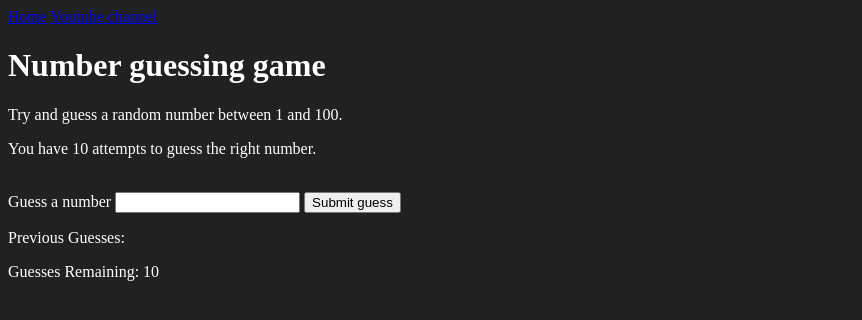
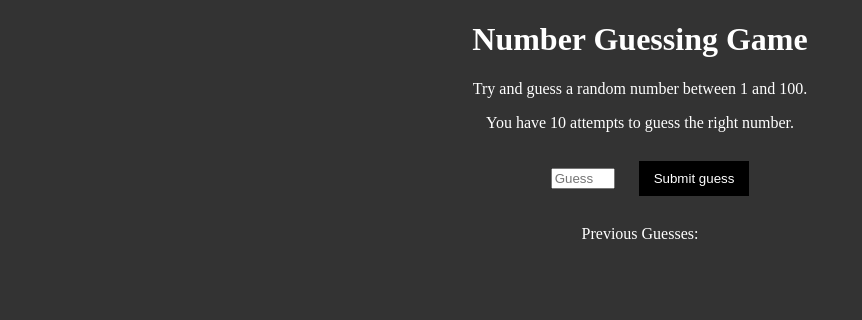
Before and after one commit to Vilas317/Guess-the-Number, a plain HTML site: page index.html in a window 1280 px wide. Shown: the whole page, without its empty margins (0-862 px from the left). Drawn offline with Linux system fonts and the light colour scheme.

Commit message:
Add files via upload

```diff
--- a/index.html
+++ b/index.html
@@ -2,37 +2,56 @@
 <html lang="en">
 <head>
     <meta charset="UTF-8">
+    <meta http-equiv="X-UA-Compatible" content="IE=edge">
     <meta name="viewport" content="width=device-width, initial-scale=1.0">
-    <meta http-equiv="X-UA-Compatible" content="ie=edge">
     <title>Number Guessing Game</title>
-    <link rel="stylesheet" href="style.css">
-    <link rel="stylesheet" href="../styles.css">
+    <style>
+        body { background-color: #333; color: white; text-align: center; }
+        input { margin: 20px; }
+        button { padding: 10px 15px; background-color: #000; color: #fff; border: none; cursor: pointer; }
+        button:hover { background-color: #444; }
+    </style>
 </head>
-<body style="background-color:#212121; color:#fff;">
-  <nav>
-    <a href="/" aria-current="page">Home</a>
-    <a target="_blank" href="https://www.youtube.com/@chaiaurcode"
-      >Youtube channel</a
-    >
-  </nav>
+<body>
+    <h1>Number Guessing Game</h1>
+    <p>Try and guess a random number between 1 and 100.</p>
+    <p>You have <span id="attempts">10</span> attempts to guess the right number.</p>
+    <input type="number" id="guess" min="1" max="100" placeholder="Guess a number" />
+    <button onclick="submitGuess()">Submit guess</button>
+    <p id="previousGuesses">Previous Guesses: </p>
+    <p id="status"></p>
 
-    <div id="wrapper">
-      <h1>Number guessing game</h1>
-    <p>Try and guess a random number between 1 and 100.</p>
-    <p>You have 10 attempts to guess the right number.</p>
-    </br>
-        <form class="form">
-            <label2 for="guessField" id="guess">Guess a number</label>
-            <input type="text" id="guessField" class="guessField">
-            <input type="submit" id="subt" value="Submit guess" class="guessSubmit">
-        </form>
+    <script>
+        let randomNumber = Math.floor(Math.random() * 100) + 1;
+        let attempts = 10;
+        let previousGuesses = [];
 
-        <div class="resultParas">
-            <p >Previous Guesses: <span class="guesses"></span></p>
-            <p >Guesses Remaining: <span class="lastResult">10</span></p>
-            <p class="lowOrHi"></p>
-        </div>
-    </div>
-    <script src="NumberGuess.js"></script>
+        function submitGuess() {
+            const guess = Number(document.getElementById('guess').value);
+            const status = document.getElementById('status');
+            const previousGuessesDisplay = document.getElementById('previousGuesses');
+
+            if (guess < 1 || guess > 100) {
+                status.textContent = "Please enter a number between 1 and 100.";
+                return;
+            }
+
+            previousGuesses.push(guess);
+            attempts--;
+
+            if (guess === randomNumber) {
+                status.textContent = "Congratulations! You guessed the right number!";
+            } else if (attempts === 0) {
+                status.textContent = "Game Over! The correct number was " + randomNumber + ".";
+            } else {
+                const hint = guess < randomNumber ? "Higher!" : "Lower!";
+                status.textContent = hint + " Attempts remaining: " + attempts;
+            }
+
+            document.getElementById('attempts').textContent = attempts;
+            previousGuessesDisplay.textContent = "Previous Guesses: " + previousGuesses.join(', ');
+            document.getElementById('guess').value = '';
+        }
+    </script>
 </body>
 </html>
```
